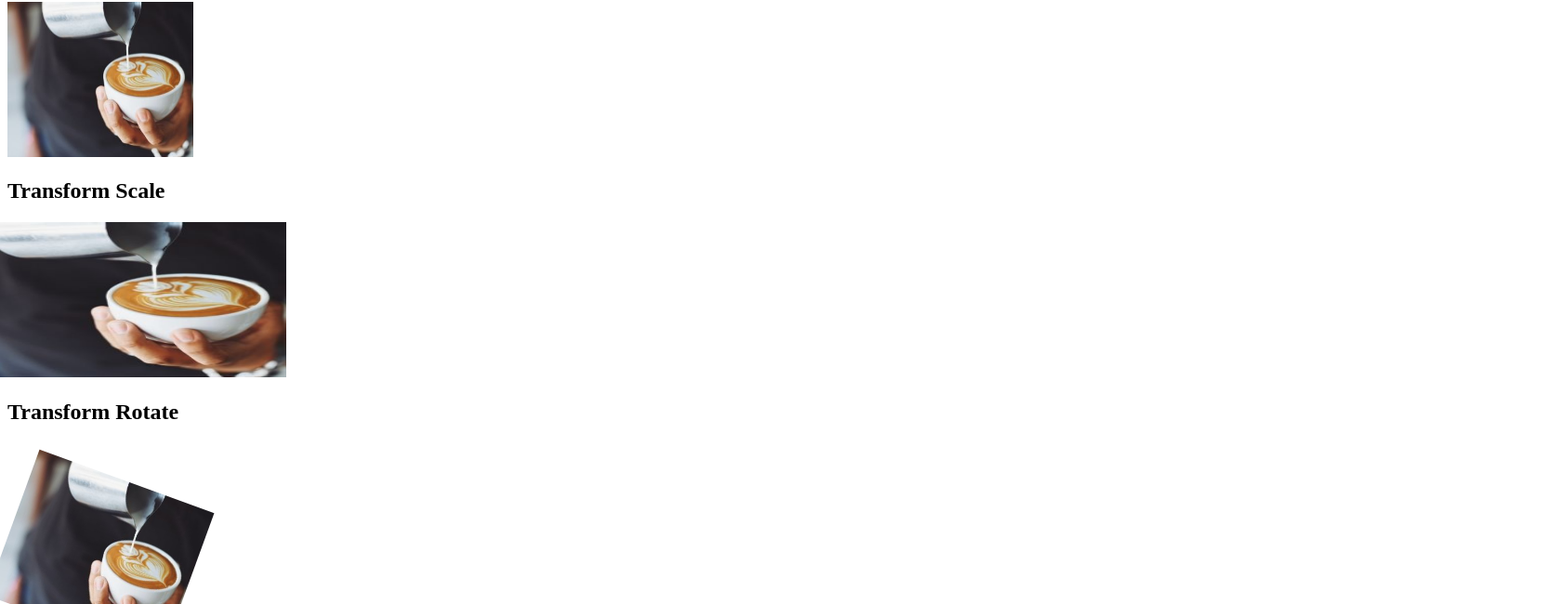
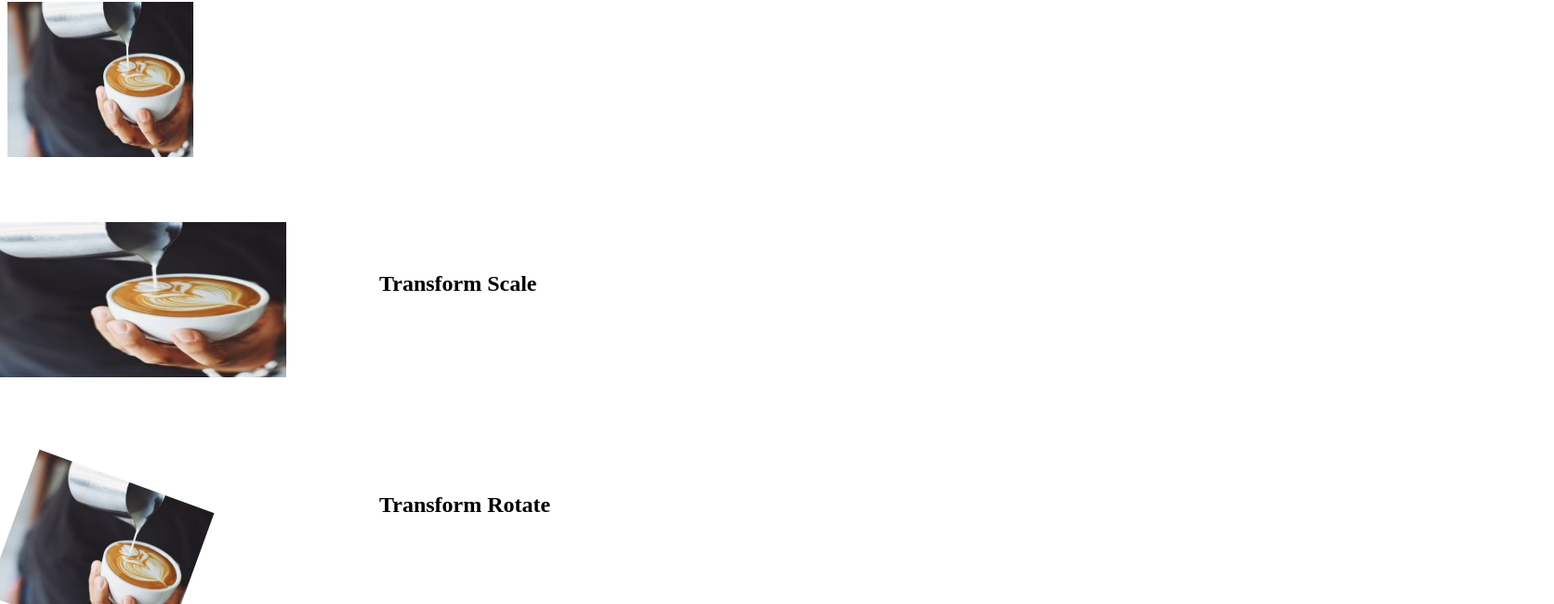
Before and after one commit to PauloHorn/DevQuest-Turma-16, a plain HTML site: page modulo-css-avancado/04-transform/index.html in a window 1280 px wide. Shown: the part 78-728 px from the top of the page at 93% size, 1672 px wide, since content can reach past the window. Drawn offline with Linux system fonts and the light colour scheme.

Commit message:
transform-para-textos

```diff
--- a/modulo-css-avancado/04-transform/style.css
+++ b/modulo-css-avancado/04-transform/style.css
@@ -13,3 +13,7 @@ img.rotate {
 img.translate {
     transform: translate(50px, 30px);
 }
+
+h2 {
+    transform: translate(400px, 100px);
+}
```
